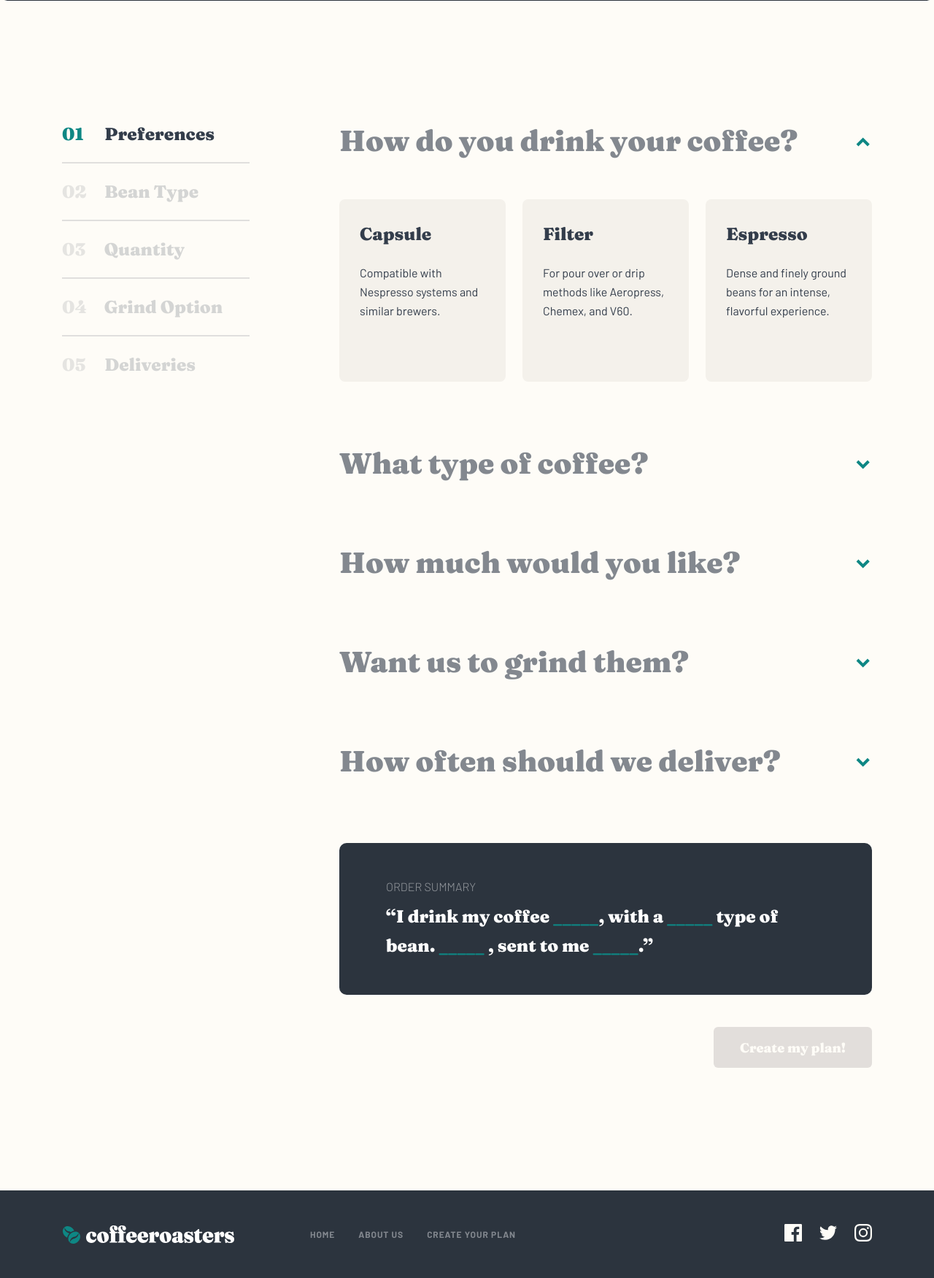
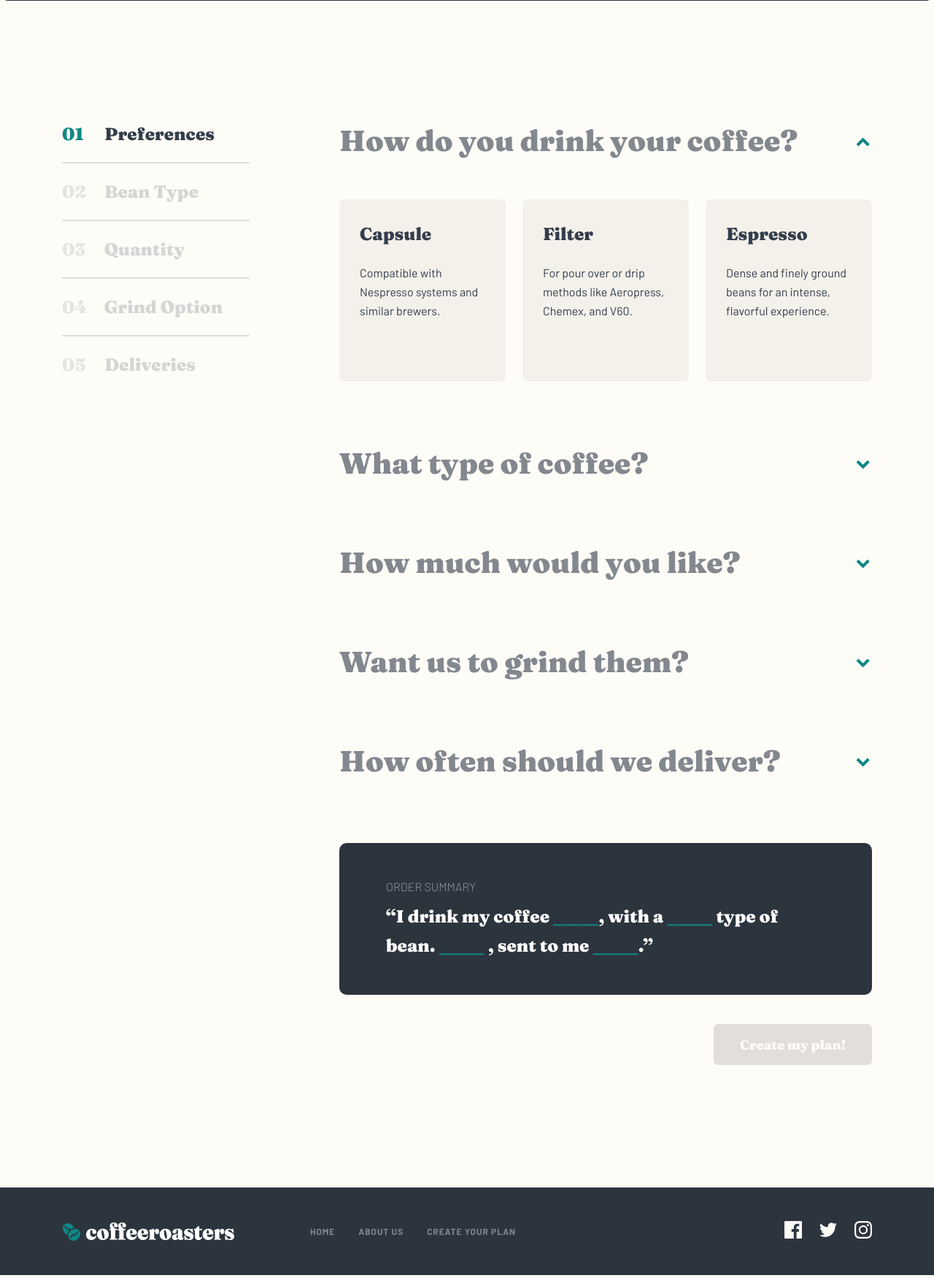
Before and after one commit to VillageR88/flask-coffeeroasters-subscription-site, a Flask app: page /create-your-plan in a window 1280 px wide. Shown: the part 1416-3167 px from the top of the page at 73% size. Run offline with Flask 3, Linux system fonts and the light colour scheme.

Commit message:
large css corrections for button
Signed-off-by: VillageR88 <villager88pl@gmail.com>

```diff
--- a/app/static/css/create-your-plan.css
+++ b/app/static/css/create-your-plan.css
@@ -72,26 +72,32 @@ main.create-your-plan .ulHowItWorks > li > h2 {
 main.create-your-plan .ulHowItWorks > li > p {
   color: #fefcf7;
 }
-
 main.create-your-plan > form {
+  display: flex;
+  max-width: 1110px;
+  flex-direction: column;
+  align-items: center;
+  width: 100%;
+}
+main.create-your-plan > form > div {
   margin-top: 168px;
-  max-width: 1110px;
   width: 100%;
   display: flex;
   justify-content: space-between;
 }
 
-main.create-your-plan > form > ul:nth-of-type(1) {
+main.create-your-plan > form > div > ul:nth-of-type(1) {
   display: flex;
   flex-direction: column;
 }
 
-main.create-your-plan > form > ul:nth-of-type(1) > li > label {
+main.create-your-plan > form > div > ul:nth-of-type(1) > li > label {
   display: flex;
 }
 
 main.create-your-plan
   > form
+  > div
   > ul:nth-of-type(1)
   > li
   > label
@@ -99,12 +105,18 @@ main.create-your-plan
   display: none;
 }
 
-main.create-your-plan > form > ul:nth-of-type(1) > li:nth-of-type(1) > label {
+main.create-your-plan
+  > form
+  > div
+  > ul:nth-of-type(1)
+  > li:nth-of-type(1)
+  > label {
   gap: 28.5px;
 }
 
 main.create-your-plan
   > form
+  > div
   > ul:nth-of-type(1)
   > li
   > label:has(input[type="radio"]:disabled) {
@@ -112,40 +124,62 @@ main.create-your-plan
 }
 main.create-your-plan
   > form
+  > div
   > ul:nth-of-type(1)
   > li
   > label:has(input[type="radio"]:checked) {
   cursor: alias;
 }
 
-main.create-your-plan > form > ul:nth-of-type(1) > li:nth-of-type(2) > label {
+main.create-your-plan
+  > form
+  > div
+  > ul:nth-of-type(1)
+  > li:nth-of-type(2)
+  > label {
   gap: 24.5px;
 }
 
-main.create-your-plan > form > ul:nth-of-type(1) > li:nth-of-type(3) > label {
+main.create-your-plan
+  > form
+  > div
+  > ul:nth-of-type(1)
+  > li:nth-of-type(3)
+  > label {
   gap: 25.5px;
 }
 
-main.create-your-plan > form > ul:nth-of-type(1) > li:nth-of-type(4) > label {
+main.create-your-plan
+  > form
+  > div
+  > ul:nth-of-type(1)
+  > li:nth-of-type(4)
+  > label {
   gap: 23.5px;
 }
 
-main.create-your-plan > form > ul:nth-of-type(1) > li:nth-of-type(5) > label {
+main.create-your-plan
+  > form
+  > div
+  > ul:nth-of-type(1)
+  > li:nth-of-type(5)
+  > label {
   gap: 25.5px;
 }
 
-main.create-your-plan > form > ul:nth-of-type(1) > li > label {
+main.create-your-plan > form > div > ul:nth-of-type(1) > li > label {
   font-family: fraunces;
   font-size: 24px;
   font-weight: var(--font-black);
 }
 
-main.create-your-plan > form > ul:nth-of-type(1) > li > label > span {
+main.create-your-plan > form > div > ul:nth-of-type(1) > li > label > span {
   opacity: 0.4;
 }
 
 main.create-your-plan
   > form
+  > div
   > ul:nth-of-type(1)
   > li
   > label:has(input[type="radio"]:disabled)
@@ -154,6 +188,7 @@ main.create-your-plan
 }
 main.create-your-plan
   > form
+  > div
   > ul:nth-of-type(1)
   > li
   > label:has(input[type="radio"]:checked)
@@ -163,6 +198,7 @@ main.create-your-plan
 
 main.create-your-plan
   > form
+  > div
   > ul:nth-of-type(1)
   > li
   > label:not(:has(input[type="radio"]:disabled)):hover
@@ -170,18 +206,9 @@ main.create-your-plan
   opacity: 0.6;
 }
 
-/* main.create-your-plan //Probably obsolete
-  > form
-  > ul:nth-of-type(1)
-  > li
-  > label
-  > input:checked
-  ~ span {
-  opacity: 1;
-} */
-
 main.create-your-plan
   > form
+  > div
   > ul:nth-of-type(1)
   > li:nth-of-type(1)
   > label
@@ -191,6 +218,7 @@ main.create-your-plan
 
 main.create-your-plan
   > form
+  > div
   > ul:nth-of-type(1)
   > li
   > label
@@ -200,6 +228,7 @@ main.create-your-plan
 
 main.create-your-plan
   > form
+  > div
   > ul:nth-of-type(1)
   > li
   > label
@@ -207,17 +236,17 @@ main.create-your-plan
   color: #333d4b;
 }
 
-main.create-your-plan > form > ul:nth-of-type(1) > li > hr {
+main.create-your-plan > form > div > ul:nth-of-type(1) > li > hr {
   width: 255px;
   border: 1px solid #83888f;
   opacity: 0.25;
   margin-block: 24px;
 }
-main.create-your-plan > form > ul:nth-of-type(1) > li:last-of-type > hr {
+main.create-your-plan > form > div > ul:nth-of-type(1) > li:last-of-type > hr {
   display: none;
 }
 
-main.create-your-plan > form > ul:nth-of-type(2) {
+main.create-your-plan > form > div > ul:nth-of-type(2) {
   display: flex;
   flex-direction: column;
   max-width: 730px;
@@ -225,21 +254,21 @@ main.create-your-plan > form > ul:nth-of-type(2) {
   gap: 88px;
 }
 
-main.create-your-plan > form > ul:nth-of-type(2) > li {
+main.create-your-plan > form > div > ul:nth-of-type(2) > li {
   display: flex;
   flex-direction: column;
   gap: 56px;
   box-sizing: border-box;
 }
 
-main.create-your-plan > form > ul:nth-of-type(2) > li > label {
+main.create-your-plan > form > div > ul:nth-of-type(2) > li > label {
   display: flex;
   align-items: center;
   justify-content: space-between;
   gap: 24px;
 }
 
-main.create-your-plan > form > ul:nth-of-type(2) > li > label > h2 {
+main.create-your-plan > form > div > ul:nth-of-type(2) > li > label > h2 {
   font-family: fraunces;
   font-size: 40px;
   font-weight: var(--font-black);
@@ -247,12 +276,13 @@ main.create-your-plan > form > ul:nth-of-type(2) > li > label > h2 {
   line-height: 48px;
 }
 
-main.create-your-plan > form * {
+main.create-your-plan > form > div * {
   transition: all 0.1s;
 }
 
 main.create-your-plan
   > form
+  > div
   > ul:nth-of-type(2)
   > li
   > label
@@ -267,6 +297,7 @@ main.create-your-plan
 
 main.create-your-plan
   > form
+  > div
   > ul:nth-of-type(2)
   > li
   > label
@@ -274,17 +305,17 @@ main.create-your-plan
   transform: scaleY(-1);
 }
 
-main.create-your-plan > form > ul:nth-of-type(2) > li > label:hover {
+main.create-your-plan > form > div > ul:nth-of-type(2) > li > label:hover {
   cursor: default;
 }
 
-main.create-your-plan > form > ul:nth-of-type(2) > li > ul {
+main.create-your-plan > form > div > ul:nth-of-type(2) > li > ul {
   display: grid;
   grid-template-columns: repeat(3, 1fr);
   gap: 23px;
 }
 
-main.create-your-plan > form > ul:nth-of-type(2) > li > ul > li > label {
+main.create-your-plan > form > div > ul:nth-of-type(2) > li > ul > li > label {
   width: 100%;
   height: 250px;
   display: flex;
@@ -295,6 +326,7 @@ main.create-your-plan > form > ul:nth-of-type(2) > li > ul > li > label {
 
 main.create-your-plan
   > form
+  > div
   > ul:nth-of-type(2)
   > li:not(:has(input[type="radio"]:checked))
   > ul {
@@ -303,6 +335,7 @@ main.create-your-plan
 
 main.create-your-plan
   > form
+  > div
   > ul:nth-of-type(2):has(
     li:nth-of-type(1) > ul > li input[type="radio"]:checked
   )
@@ -313,6 +346,7 @@ main.create-your-plan
 
 main.create-your-plan
   > form
+  > div
   > ul:nth-of-type(2):has(
     li:nth-of-type(2) > ul > li input[type="radio"]:checked
   )
@@ -323,6 +357,7 @@ main.create-your-plan
 
 main.create-your-plan:not(:has(.cloaked))
   > form
+  > div
   > ul:nth-of-type(2):has(
     li:nth-of-type(3) > ul > li input[type="radio"]:checked
   )
@@ -333,6 +368,7 @@ main.create-your-plan:not(:has(.cloaked))
 
 main.create-your-plan:has(.cloaked)
   > form
+  > div
   > ul:nth-of-type(2):has(
     li:nth-of-type(3) > ul > li input[type="radio"]:checked
   )
@@ -342,6 +378,7 @@ main.create-your-plan:has(.cloaked)
 }
 main.create-your-plan:has(.cloaked)
   > form
+  > div
   > ul:nth-of-type(2):has(
     li:nth-of-type(3) > ul > li input[type="radio"]:checked
   )
@@ -352,6 +389,7 @@ main.create-your-plan:has(.cloaked)
 
 main.create-your-plan
   > form
+  > div
   > ul:nth-of-type(2):has(
     li:nth-of-type(4) > ul > li input[type="radio"]:checked
   )
@@ -362,6 +400,7 @@ main.create-your-plan
 
 main.create-your-plan
   > form
+  > div
   > ul:nth-of-type(2)
   > li
   > ul
@@ -372,6 +411,7 @@ main.create-your-plan
 
 main.create-your-plan
   > form
+  > div
   > ul:nth-of-type(2)
   > li
   > ul
@@ -382,6 +422,7 @@ main.create-your-plan
 
 main.create-your-plan
   > form
+  > div
   > ul:nth-of-type(2)
   > li
   > ul
@@ -393,6 +434,7 @@ main.create-your-plan
 
 main.create-your-plan
   > form
+  > div
   > ul:nth-of-type(2)
   > li
   > ul
@@ -408,6 +450,7 @@ main.create-your-plan
 }
 main.create-your-plan
   > form
+  > div
   > ul:nth-of-type(2)
   > li
   > ul
@@ -424,6 +467,7 @@ main.create-your-plan
 
 main.create-your-plan
   > form
+  > div
   > ul:nth-of-type(2)
   > li
   > ul
@@ -440,6 +484,7 @@ main.create-your-plan
 
 main.create-your-plan
   > form
+  > div
   > ul:nth-of-type(2)
   > li
   > ul
@@ -452,7 +497,7 @@ main.create-your-plan
   line-height: 26px;
 }
 
-main.create-your-plan > form > ul:nth-of-type(2) > div:nth-of-type(1) {
+main.create-your-plan > form > div > ul:nth-of-type(2) > div:nth-of-type(1) {
   display: flex;
   flex-direction: column;
   justify-content: center;
@@ -465,7 +510,12 @@ main.create-your-plan > form > ul:nth-of-type(2) > div:nth-of-type(1) {
   box-sizing: border-box;
 }
 
-main.create-your-plan > form > ul:nth-of-type(2) > div:nth-of-type(1) > h3 {
+main.create-your-plan
+  > form
+  > div
+  > ul:nth-of-type(2)
+  > div:nth-of-type(1)
+  > h3 {
   color: white;
   opacity: 0.5;
   font-family: barlow;
@@ -474,7 +524,12 @@ main.create-your-plan > form > ul:nth-of-type(2) > div:nth-of-type(1) > h3 {
   font-weight: 300;
 }
 
-main.create-your-plan > form > ul:nth-of-type(2) > div:nth-of-type(1) > p {
+main.create-your-plan
+  > form
+  > div
+  > ul:nth-of-type(2)
+  > div:nth-of-type(1)
+  > p {
   color: white;
   font-family: fraunces;
   font-size: 24px;
@@ -483,6 +538,7 @@ main.create-your-plan > form > ul:nth-of-type(2) > div:nth-of-type(1) > p {
 }
 main.create-your-plan
   > form
+  > div
   > ul:nth-of-type(2)
   > div:nth-of-type(1)
   > p
@@ -490,13 +546,13 @@ main.create-your-plan
   color: #0e8784;
 }
 
-main.create-your-plan > form > ul:nth-of-type(2) > button {
+main.create-your-plan > form > button {
   display: flex;
   justify-content: center;
   align-items: center;
   border-radius: 6px;
   background-color: #0e8784;
-  margin-top: -44px;
+  margin-top: 40px;
   place-self: end;
   width: 217px;
   height: 56px;
@@ -510,16 +566,16 @@ main.create-your-plan > form > ul:nth-of-type(2) > button {
   transition: background-color 0.15s;
 }
 
-main.create-your-plan > form > ul:nth-of-type(2) > button:not(:disabled):hover {
+main.create-your-plan > form > button:not(:disabled):hover {
   cursor: pointer;
   background-color: #66d2cf;
 }
 
-main.create-your-plan > form > ul:nth-of-type(2) > button:disabled:hover {
+main.create-your-plan > form > button:disabled:hover {
   cursor: not-allowed;
 }
 
-main.create-your-plan > form > ul:nth-of-type(2) > button:disabled {
+main.create-your-plan > form > button:disabled {
   background-color: #e2dedb;
 }
 
--- a/app/templates/create-your-plan/block3.html
+++ b/app/templates/create-your-plan/block3.html
@@ -1,9 +1,11 @@
 <form>
+  <div>
     <ul>
       {% for item in createPlanNav %}
       <li>
-      <label >
-        <input onclick="optionCheckboxSelector({{ loop.index }}); checkOrderSummary();" disabled {% if loop.index==1 %} checked {% endif %} type="radio" name="plan" class="plan" />
+        <label>
+          <input onclick="optionCheckboxSelector({{ loop.index }}); checkOrderSummary();" disabled {% if loop.index==1
+            %} checked {% endif %} type="radio" name="plan" class="plan" />
           <span>{{ "%02d"|format(loop.index) }}</span>
           <span>{{ item }}</span>
         </label>
@@ -16,8 +18,8 @@
       <li>
         <label id="{{ item.title|replace(' ' , '_')|replace('?','') }}Label">
           <h2>{{ item.title }}</h2>
-        <input {% if loop.index==1 %} checked {% endif %} name="{{ item.title }}" disabled class="createPlanBlocksInput"
-          type="radio" />
+          <input {% if loop.index==1 %} checked {% endif %} name="{{ item.title }}" disabled
+            class="createPlanBlocksInput" type="radio" />
         </label>
         <ul>
           {% set parent_index = loop.index %}
@@ -26,7 +28,7 @@
           <li>
             <label
               onclick="optionNavSelector({{ parent_index - 1 }}); document.getElementById(`{{ item.title|replace(' ' , '_')|replace('?','') }}`).textContent = '{{ subItem.title }}'; checkOrderSummary();">
-            <input  class="inputOption" type="radio" name="{{ item.title|replace(' ' , '_')|replace('?','') }}" />
+              <input class="inputOption" type="radio" name="{{ item.title|replace(' ' , '_')|replace('?','') }}" />
               <section>
                 <h3>{{ subItem.title }}</h3>
                 <p>{{ subItem.description }}</p>
@@ -49,6 +51,8 @@
             <span id="How_often_should_we_deliver">_____</span>.”
           </p>
       </div>
+    </ul>
+  </div>
   <button type="submit" disabled id="buttonCreateMyPlan">Create my plan!</button>
-  </ul>
+
 </form>
```
Lines whose indentation alone changed are shown as unchanged.
